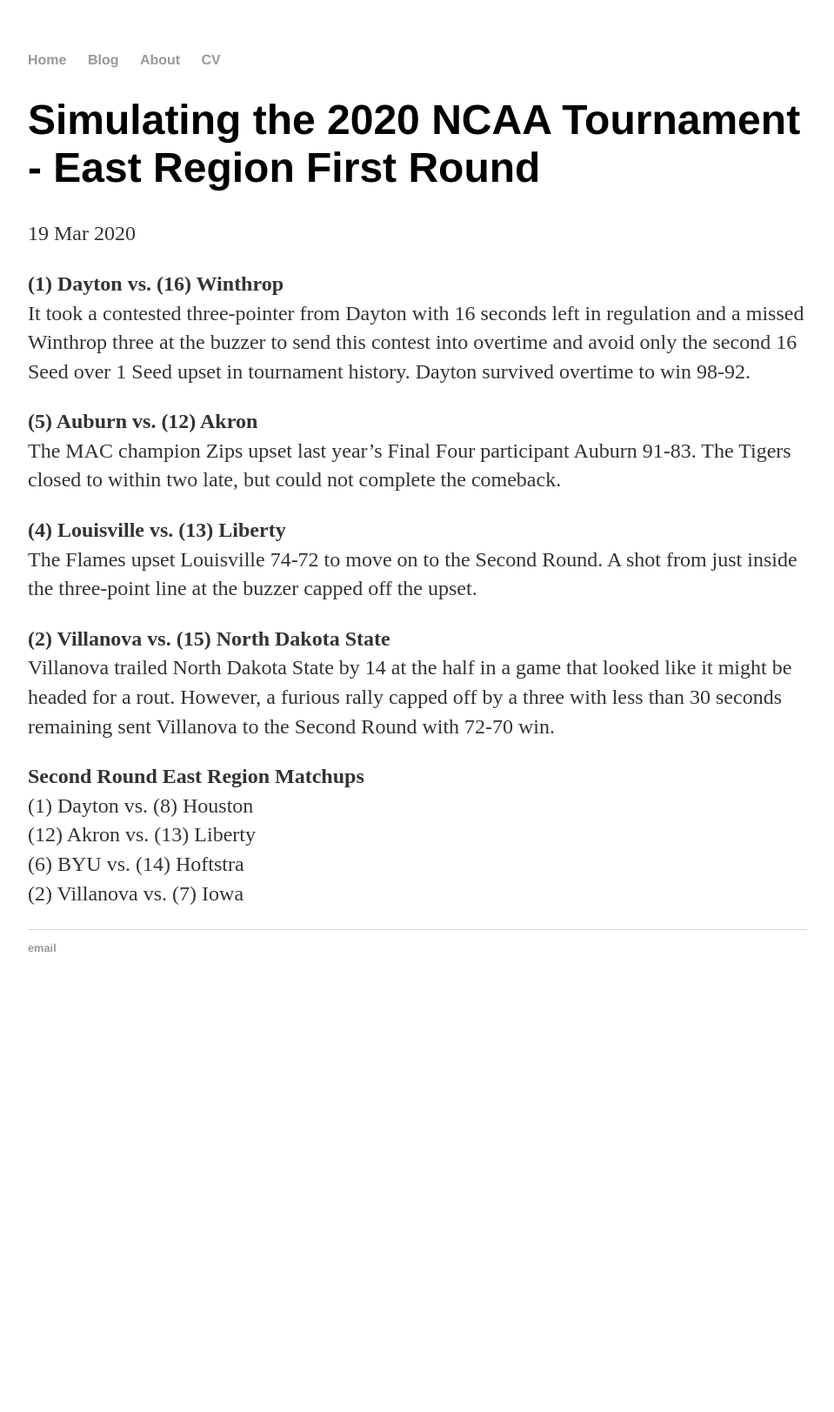
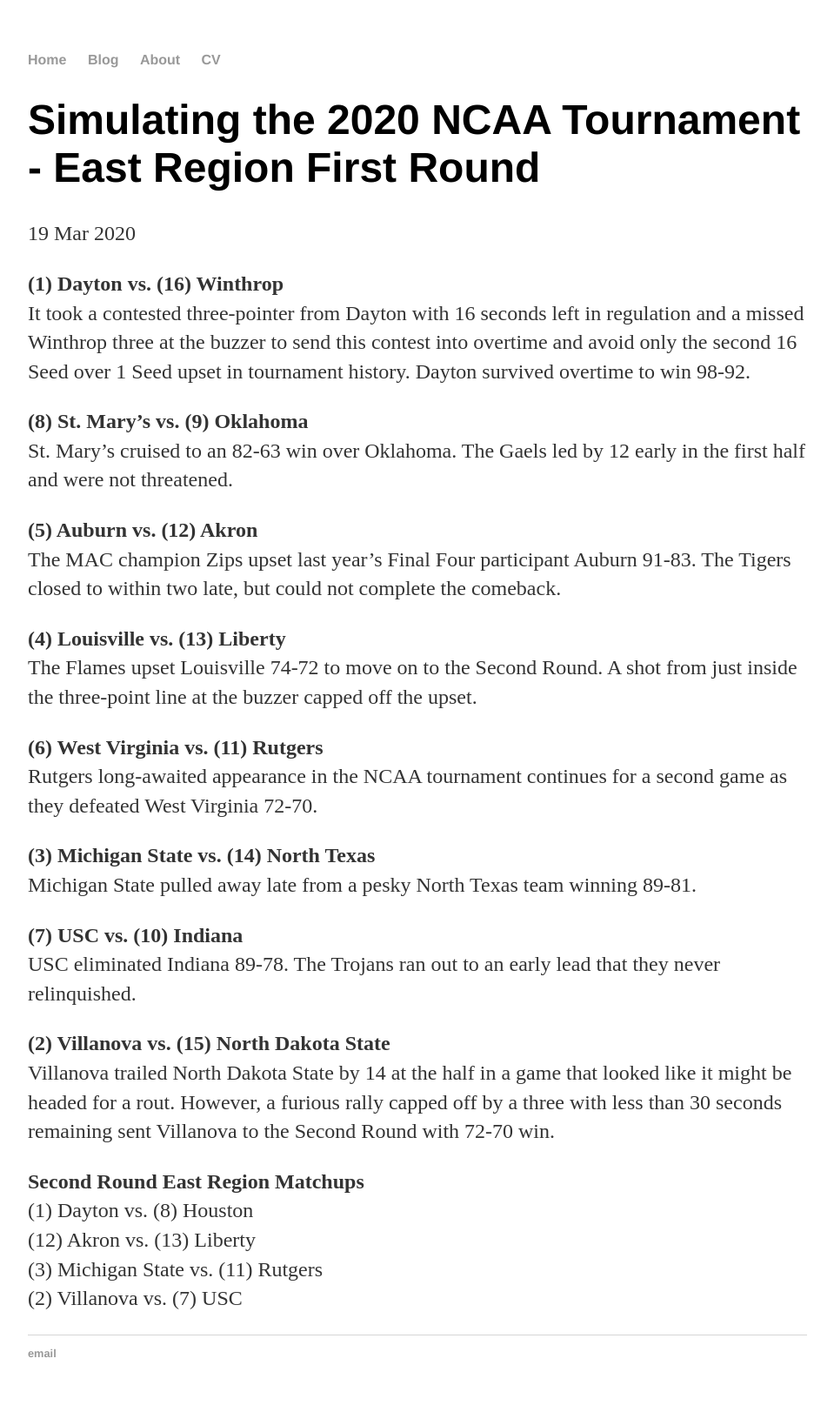
Before and after one commit to stephenhillphd/stephenhillphd.github.io, a Jekyll site: the page built from _posts/2020-03-19-simulating-the-NCAA-tournament-1stRound-East.md, in a window 1280 px wide. Shown: the whole page at 87% size, without its empty margins (160-1119 px from the left). Built offline with Jekyll 4.4.1, drawn with Linux system fonts in a browser that asks for light colours; before the commit the page ends 1157 px from its top, so only the background shows below that.

Commit message:
Update 2020-03-19-simulating-the-NCAA-tournament-1stRound-East.md

```diff
--- a/_posts/2020-03-19-simulating-the-NCAA-tournament-1stRound-East.md
+++ b/_posts/2020-03-19-simulating-the-NCAA-tournament-1stRound-East.md
@@ -3,12 +3,12 @@ layout: post
 title: "Simulating the 2020 NCAA Tournament - East Region First Round"
 date: 2020-03-19
 ---
+
 **(1) Dayton vs. (16) Winthrop**
 It took a contested three-pointer from Dayton with 16 seconds left in regulation and a missed Winthrop three at the buzzer to send this contest into overtime and avoid only the second 16 Seed over 1 Seed upset in tournament history. Dayton survived overtime to win 98-92.
 
-
-
-
+**(8) St. Mary's vs. (9) Oklahoma**
+St. Mary's cruised to an 82-63 win over Oklahoma. The Gaels led by 12 early in the first half and were not threatened.
 
 **(5) Auburn vs. (12) Akron**
 The MAC champion Zips upset last year's Final Four participant Auburn 91-83. The Tigers closed to within two late, but could not complete the comeback.
@@ -16,11 +16,20 @@ The MAC champion Zips upset last year's Final Four participant Auburn 91-83. The
 **(4) Louisville vs. (13) Liberty**
 The Flames upset Louisville 74-72 to move on to the Second Round. A shot from just inside the three-point line at the buzzer capped off the upset.
 
+**(6) West Virginia vs. (11) Rutgers**
+Rutgers long-awaited appearance in the NCAA tournament continues for a second game as they defeated West Virginia 72-70.
+
+**(3) Michigan State vs. (14) North Texas**
+Michigan State pulled away late from a pesky North Texas team winning 89-81.
+
+**(7) USC vs. (10) Indiana**
+USC eliminated Indiana 89-78. The Trojans ran out to an early lead that they never relinquished.
+
 **(2) Villanova vs. (15) North Dakota State**
 Villanova trailed North Dakota State by 14 at the half in a game that looked like it might be headed for a rout. However, a furious rally capped off by a three with less than 30 seconds remaining sent Villanova to the Second Round with 72-70 win.
 
 **Second Round East Region Matchups**
 (1) Dayton vs. (8) Houston
 (12) Akron vs. (13) Liberty
-(6) BYU vs. (14) Hoftstra
-(2) Villanova vs. (7) Iowa
+(3) Michigan State vs. (11) Rutgers
+(2) Villanova vs. (7) USC
```
